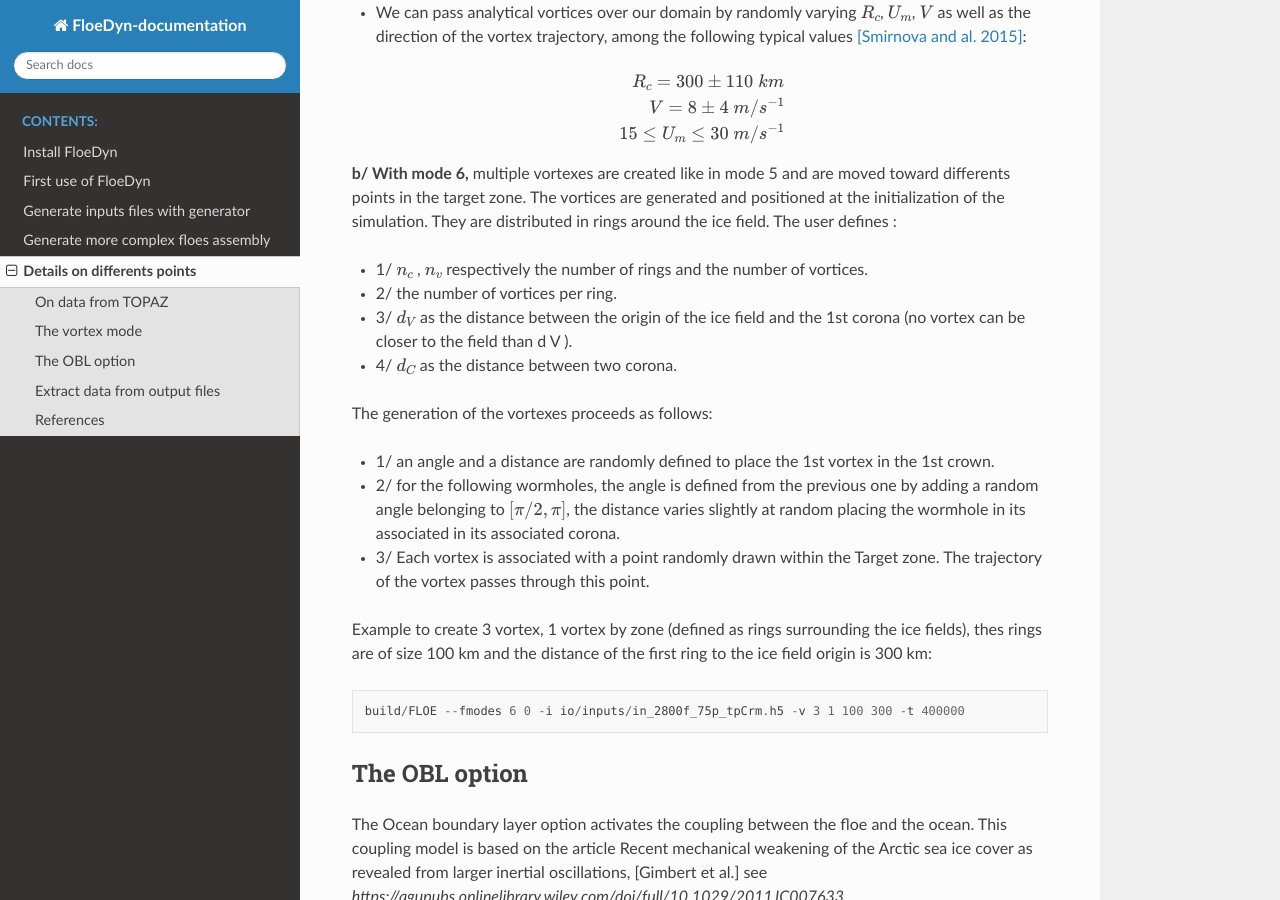
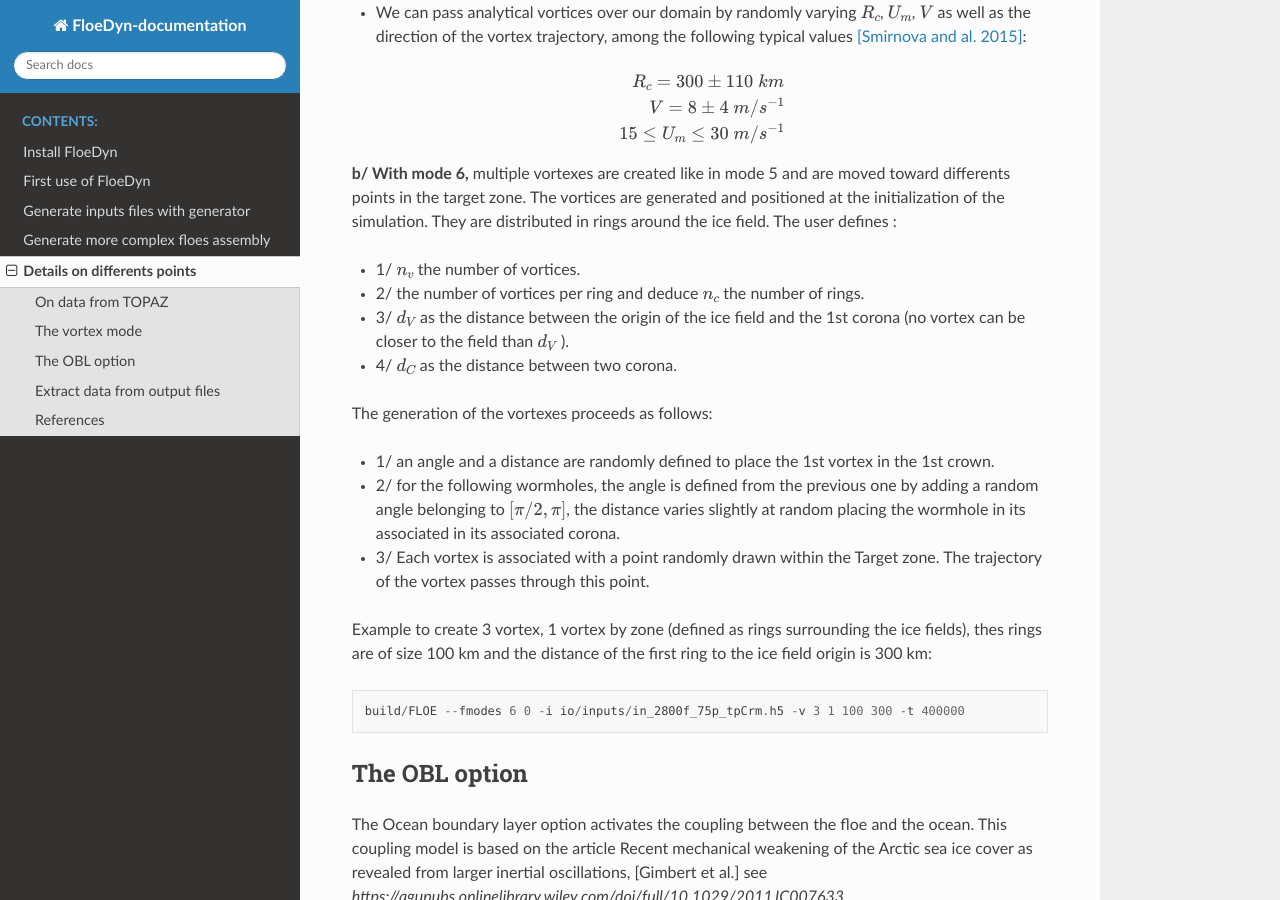
Before and after one commit to FloeDynHub/FloeDyn-documentation, a Sphinx documentation site: the page built from source/Details.md, in a window 1280 px wide and 900 px high, scrolled down 1212 px. Built offline with Sphinx 7.4.7 and the Read the Docs theme 2.0.0, drawn with Linux system fonts in a browser that asks for light colours.

Commit message:
Update Details.md

```diff
--- a/source/Details.md
+++ b/source/Details.md
@@ -44,10 +44,10 @@ $$
 $$
 
 __b/ With mode 6,__ multiple vortexes are created like in mode 5 and are moved toward differents points in the target zone. The vortices are generated and positioned at the initialization of the simulation. They are distributed in rings around the ice field. The user defines :
-* 1/ $n_c$ , $n_v$ respectively the number of rings and the number of vortices.
-* 2/ the number of vortices per ring.
+* 1/ $n_v$   the number of vortices.
+* 2/ the number of vortices per ring and deduce $n_c$ the number of rings.
 * 3/ $d_V$ as the distance between the origin of the ice field and the 1st corona (no vortex
-can be closer to the field than d V ).
+can be closer to the field than $d_V$ ).
 * 4/ $d_C$ as the distance between two corona.
 
 The generation of the vortexes proceeds as follows:
```
